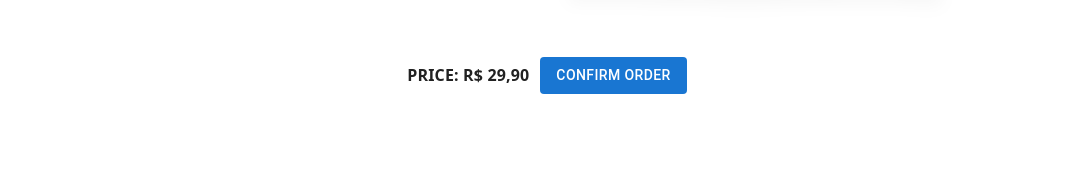
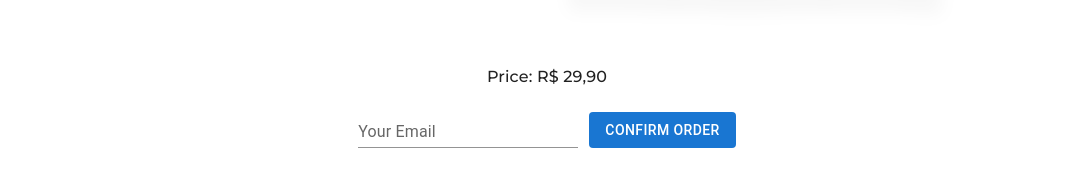
Before and after one commit to RaphaRighetti/rr-camisetas, a Next.js app: page / in a window 1280 px wide. Shown: the part 1347-1534 px from the top of the page, without its empty margins (93-1173 px from the left). Before the commit the page ends 1473 px from the top, so only its background shows below. Built offline with nearby package versions, Linux system fonts and the light colour scheme.

Commit message:
feat: email regex validation

```diff
--- a/pages/index.js
+++ b/pages/index.js
@@ -7,6 +7,7 @@ import BackShirt from '../src/components/BackShirt';
 import HomeContext from '../src/context/HomeContext';
 import ThemeButton from '../src/components/ThemeButton';
 import PriceContainer from '../src/components/PriceContainer';
+import styles from '../styles/Home.module.css';
 
 export default function Home() {
   const INITIAL_PRICE = 49.9;
@@ -28,9 +29,11 @@ export default function Home() {
         <CssBaseline />
         <Header />
         <ThemeButton />
-        <FrontShirt />
-        <BackShirt />
-        <PriceContainer />
+        <main className={ styles.main }>
+          <FrontShirt />
+          <BackShirt />
+          <PriceContainer />
+        </main>
       </ThemeProvider>
     </HomeContext.Provider>
   );
--- a/src/components/BackShirt.js
+++ b/src/components/BackShirt.js
@@ -9,8 +9,8 @@ export default function FrontShirt() {
   const [imgUrl, setImgUrl] = useState('');
 
   const conversion = {
-    x: 2.9,
-    y: 5.2,
+    x: 2.8,
+    y: 4.4,
     width: 3.5,
   };
 
--- a/src/components/PriceContainer.js
+++ b/src/components/PriceContainer.js
@@ -1,24 +1,61 @@
-import React, { useContext } from 'react';
-import { Button } from '@mui/material';
+import React, { useContext, useEffect, useState } from 'react';
+import { Button, TextField } from '@mui/material';
 import HomeContext from '../context/HomeContext';
 import styles from '../../styles/Home.module.css';
 
 export default function PriceContainer() {
   const { price } = useContext(HomeContext);
+  const [emailInput, setEmailInput] = useState('');
+  const [emailClassName, setEmailClassName] = useState('INVALID_CLASS');
+  const [isDisabled, setIsDisabled] = useState(false);
+
+  useEffect(() => {
+    if (emailClassName === '') {
+      setEmailClassName(styles.enterValidEmail);
+    }
+  }, [emailClassName]);
+
+  const handleConfirm = () => {
+    setIsDisabled(true);
+    const emailRegex = /^[\w-.]+@([\w-]+\.)+[\w-]{2,4}$/;
+    if (!emailRegex.test(emailInput)) {
+      setEmailClassName('');
+      setIsDisabled(false);
+    }
+    setIsDisabled(false);
+  };
+
   return (
     <div className={ styles.priceContainer }>
+      <div>
         <p>
           Price:
           {' '}
           {price.toLocaleString('pt-BR', { style: 'currency', currency: 'brl' })}
         </p>
+      </div>
+      <div className={ styles.confirmOrderBox }>
+        <span className={ emailClassName }>
+          Enter a valid e-mail!
+        </span>
+        <TextField
+          label="Your email"
+          type="text"
+          variant="standard"
+          value={ emailInput }
+          onChange={ ({ target }) => setEmailInput(target.value) }
+          className={ styles.inputImage }
+        />
         <Button
           variant="contained"
           disableElevation
           className={ styles.button }
+          onClick={ handleConfirm }
+          disabled={ isDisabled }
         >
           Confirm order
         </Button>
       </div>
+    </div>
   );
 }
--- a/src/components/Shirt.js
+++ b/src/components/Shirt.js
@@ -22,15 +22,17 @@ export default function Shirt(props) {
     darkImage,
   } = props;
   const { color, setColor, theme, setPrice } = useContext(HomeContext);
-  const IMG_MEDIUM_WIDTH = 520;
+  const IMG_MID_WIDTH = 520;
   const IMG_MAX_WIDTH = 660;
   const VIEW_PORT_HIGH = 1280;
+  const SHIRT_PERCENT_VW = 0.95;
 
   useEffect(() => {
-    if (parseFloat(window.innerWidth) < IMG_MEDIUM_WIDTH) {
-      setXAxis(`${Math.round(window.innerWidth / conversion.x)}`);
-      setYAxis(`${Math.round(window.innerWidth / conversion.y)}`);
-      setWidthAxis(`${Math.round(window.innerWidth / conversion.width)}`);
+    if (parseFloat(window.innerWidth) < IMG_MID_WIDTH) {
+      const IMG_WIDTH = window.innerWidth * SHIRT_PERCENT_VW;
+      setXAxis(`${Math.round(IMG_WIDTH / conversion.x)}`);
+      setYAxis(`${Math.round(IMG_WIDTH / conversion.y)}`);
+      setWidthAxis(`${Math.round(IMG_WIDTH / conversion.width)}`);
     }
     if (parseFloat(window.innerWidth) >= VIEW_PORT_HIGH) {
       if (isFront) {
@@ -47,12 +49,13 @@ export default function Shirt(props) {
 
   useEffect(() => {
     const { innerWidth } = window;
-    let shirtWidth = innerWidth < IMG_MEDIUM_WIDTH ? innerWidth : IMG_MEDIUM_WIDTH;
+    let shirtWidth = innerWidth < IMG_MID_WIDTH
+      ? innerWidth * SHIRT_PERCENT_VW : IMG_MID_WIDTH;
     shirtWidth = innerWidth >= VIEW_PORT_HIGH ? IMG_MAX_WIDTH : shirtWidth;
     const [frontShirtLogo, backShirtLogo] = [...document.querySelectorAll('#shirtLogo')];
     const BASE_SHIRT_PRICE = 29.9;
     const BASE_AREA_PRICE = 0.001384;
-    const AREA_VALUE = (BASE_AREA_PRICE * (IMG_MEDIUM_WIDTH ** 2)) / (shirtWidth ** 2);
+    const AREA_VALUE = (BASE_AREA_PRICE * (IMG_MID_WIDTH ** 2)) / (shirtWidth ** 2);
     const FRONT_LOGO_PRICE = frontShirtLogo.width * frontShirtLogo.height * AREA_VALUE;
     const BACK_LOGO_PRICE = backShirtLogo.width * backShirtLogo.height * AREA_VALUE;
     const currentPrice = BASE_SHIRT_PRICE + FRONT_LOGO_PRICE + BACK_LOGO_PRICE;
@@ -89,7 +92,7 @@ export default function Shirt(props) {
   };
 
   return (
-    <main className={ styles.main }>
+    <div className={ styles.shirtContainer }>
       <div className={ styles.inputContainer }>
         <input
           type="color"
@@ -166,11 +169,14 @@ export default function Shirt(props) {
         className={ styles.shirtBox }
         style={ { backgroundColor: color } }
       >
+        <picture>
           <img
             src={ theme ? lightImage : darkImage }
             alt="shirt"
             className={ styles.shirtImg }
           />
+        </picture>
+        <picture>
           <img
             src={ logo }
             alt="logo"
@@ -178,8 +184,9 @@ export default function Shirt(props) {
             style={ { left: `${xAxis}px`, top: `${yAxis}px`, width: `${widthAxis}px` } }
             className={ styles.logoImg }
           />
+        </picture>
       </div>
-    </main>
+    </div>
   );
 }
 
--- a/styles/Home.module.css
+++ b/styles/Home.module.css
@@ -1,7 +1,35 @@
+@keyframes appear {
+
+  0% {
+    opacity: 0;
+    top: -5px;
+  }
+
+  70% {
+    opacity: 1;
+    top: -15px;
+  }
+
+  100% {
+    opacity: 0;
+    top: -17px;
+  }
+}
+
 .main {
   align-items: center;
   display: flex;
   flex-direction: column;
+  overflow: hidden;
+  padding-top: 8px;
+  width: 100%;
+}
+
+.shirtContainer {
+  align-items: center;
+  display: flex;
+  flex-direction: column;
+  overflow: hidden;
   padding-top: 8px;
   width: 100%;
 }
@@ -118,22 +146,42 @@
 .priceContainer {
   align-items: center;
   display: flex;
+  flex-direction: column;
   font-family: Roboto , Helvetica , Arial , sans-serif;
   font-size: 16px;
-  font-weight: 900;
+  font-weight: 500;
   gap: 11px;
   justify-content: center;
-  padding: 16px 0 32px;
-  text-transform: uppercase;
+  padding: 16px 0 56px;
+  text-transform: capitalize;
 }
 
-.priceContainer > p {
-  height: fit-content;
+.confirmOrderBox {
+  display: flex;
+  flex-wrap: wrap;
+  gap: 11px;
+  padding: 0 16px;
+  position: relative;
+}
+
+.confirmOrderBox > span {
+  opacity: 0;
+  position: absolute;
+}
+
+.enterValidEmail {
+  animation: appear 0.8s;
+  color: rgb(226, 9, 9);
+  font-size: 10px;
+  font-weight: 500;
+  opacity: 0;
+  position: absolute;
+  text-transform: none;
 }
 
 @media ( width >= 1280px ) {
 
-  .main {
+  .shirtContainer {
     flex-direction: row;
     justify-content: center;
   }
@@ -148,3 +196,25 @@
   }
 
 }
+
+@media ( width < 520px ) {
+
+  .shirtBox {
+    max-height: 95vw;
+    max-width: 95vw;
+  }
+
+  .shirtImg {
+    max-width: 95vw;
+  }
+
+}
+
+@media ( width < 380px ) {
+
+  .inputBoxThree {
+    align-self: flex-start;
+    padding-left: 16px;
+  }
+
+}
--- a/styles/globals.css
+++ b/styles/globals.css
@@ -1,4 +1,7 @@
 /* stylelint-disable */
+
+@import url('https://fonts.googleapis.com/css2?family=Montserrat:ital,wght@0,100;0,200;0,300;0,400;0,500;0,600;0,700;0,800;0,900;1,100;1,200;1,300;1,400;1,500;1,600;1,700;1,800;1,900&display=swap');
+
 :root {
   --max-width: 1100px;
   --border-radius: 12px;
@@ -38,7 +41,7 @@
 * {
   margin: 0;
   padding: 0;
-  font-family: system-ui, -apple-system, BlinkMacSystemFont, 'Segoe UI', Roboto, Oxygen, Ubuntu, Cantarell, 'Open Sans', 'Helvetica Neue', sans-serif;
+  font-family: 'Montserrat', sans-serif;
   max-width: 100vw;
 }
 
```
Also changed, not shown: .eslintrc.json. Lines whose indentation alone changed are shown as unchanged.
